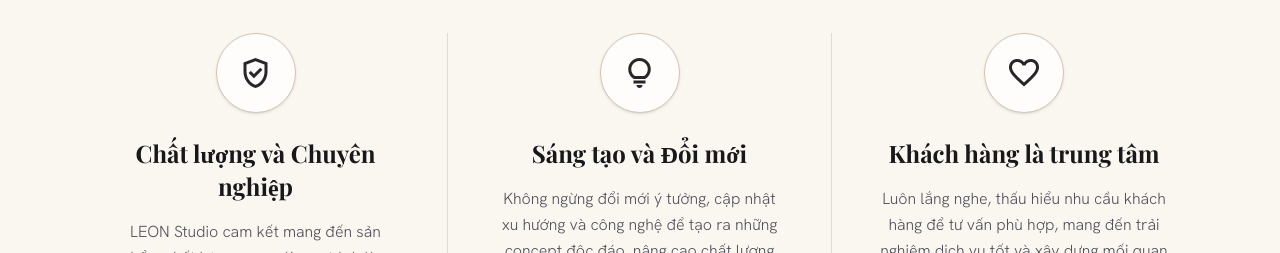
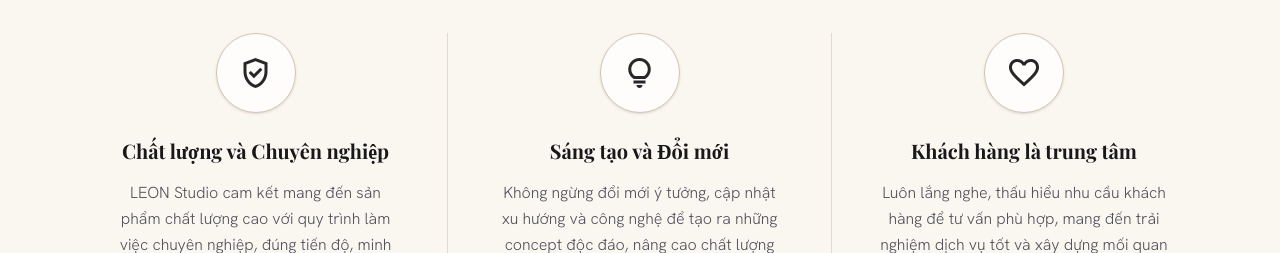
Before and after one commit to vandat04/24h-vibecode-antigravity-studio-booking-fe, a Next.js app: page / in a window 1280 px wide. Shown: the part 1440-1693 px from the top of the page. Built offline with nearby package versions, Linux system fonts and the light colour scheme; no server answers.

Commit message:
style: keep core values titles on single line, shorten vision and mission card headers

```diff
--- a/components/home/BrandStorySection.tsx
+++ b/components/home/BrandStorySection.tsx
@@ -102,7 +102,7 @@ export default function BrandStorySection() {
           {activeTab === "vision" && (
             <div className="space-y-4 animate-fade-in">
               <h3 className="font-playfair text-xl md:text-2xl text-zinc-950 mb-4 text-center font-bold">
-                Tầm Nhìn Định Hướng
+                Tầm Nhìn
               </h3>
               <div className="max-w-3xl mx-auto max-h-[500px] overflow-y-auto px-2 custom-scrollbar">
                 <p className="font-hanken text-base md:text-lg text-zinc-700 leading-relaxed text-justify whitespace-pre-line font-light">
@@ -116,7 +116,7 @@ export default function BrandStorySection() {
           {activeTab === "mission" && (
             <div className="space-y-4 animate-fade-in">
               <h3 className="font-playfair text-xl md:text-2xl text-zinc-950 mb-4 text-center font-bold">
-                Sứ Mệnh Cam Kết
+                Sứ Mệnh
               </h3>
               <div className="max-w-3xl mx-auto max-h-[500px] overflow-y-auto px-2 custom-scrollbar">
                 <p className="font-hanken text-base md:text-lg text-zinc-700 leading-relaxed text-justify whitespace-pre-line font-light">
--- a/components/home/CoreValuesSection.tsx
+++ b/components/home/CoreValuesSection.tsx
@@ -102,7 +102,7 @@ export default function CoreValuesSection() {
               </div>
 
               {/* Title */}
-              <h3 className="font-playfair text-xl md:text-2xl font-bold text-zinc-900 mb-4 leading-snug">
+              <h3 className="font-playfair text-base sm:text-lg md:text-lg lg:text-xl font-bold text-zinc-900 mb-4 leading-snug whitespace-nowrap">
                 {item.title}
               </h3>
 
```
